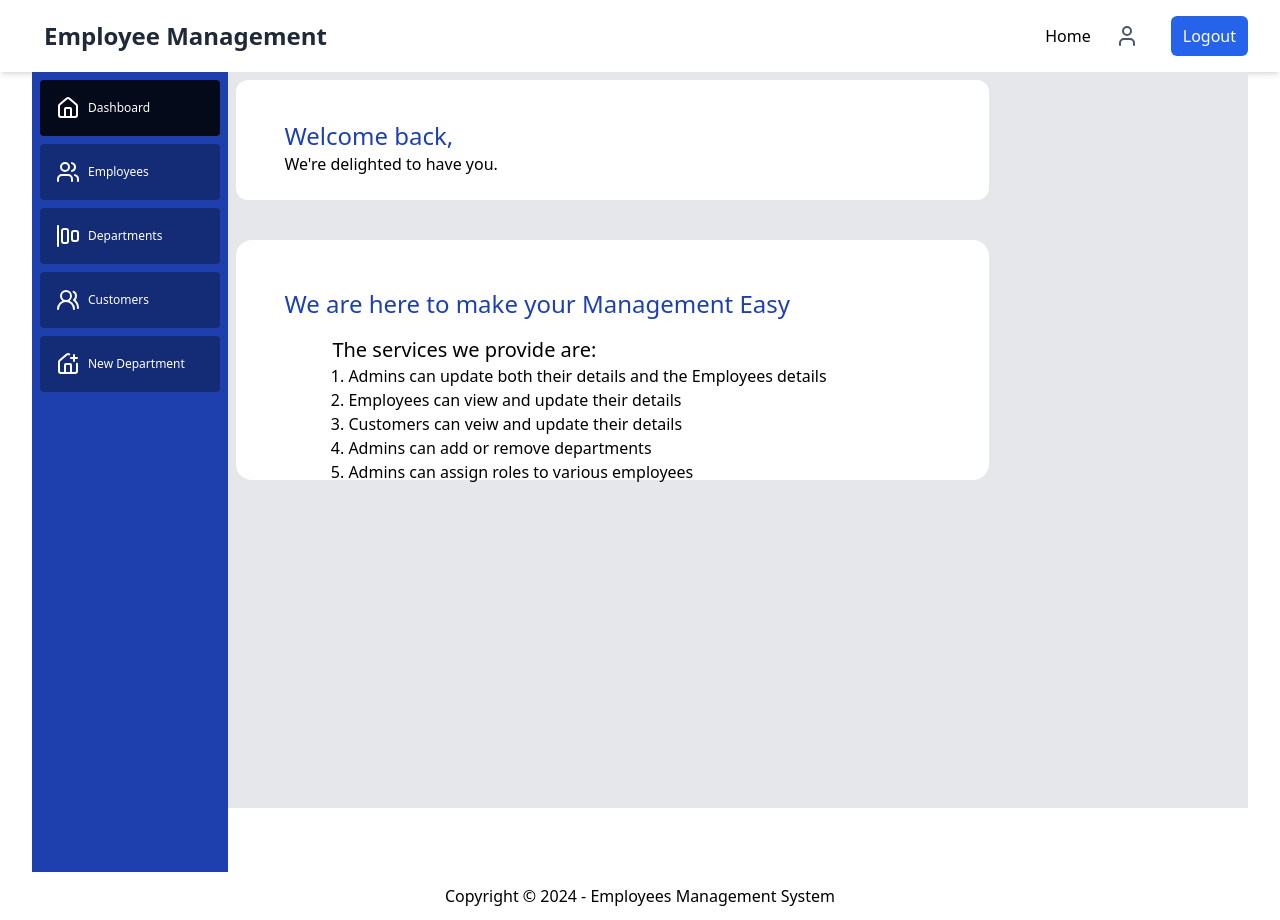
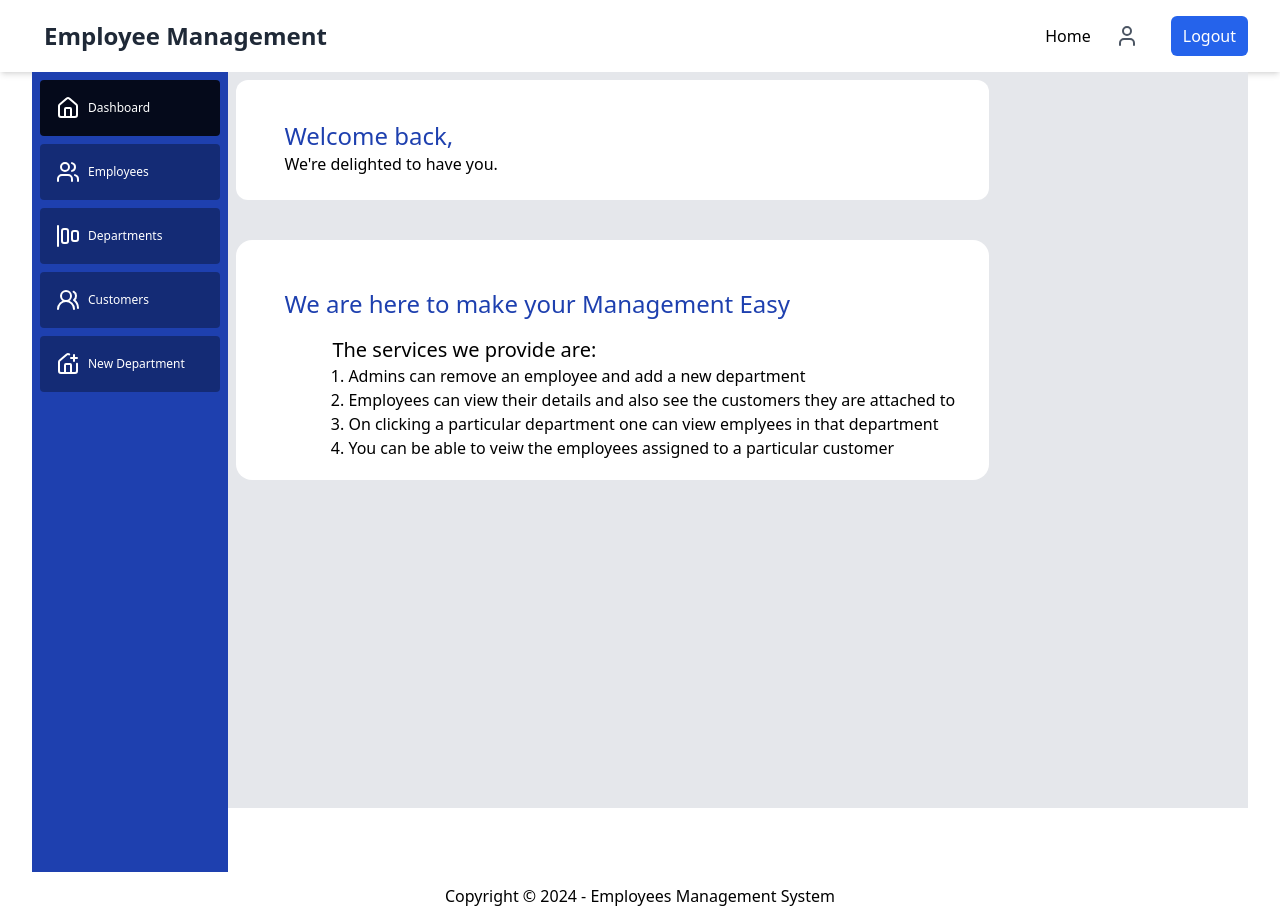
Before and after one commit to DennisRono/Employees-Management-System, a React (Vite) app in the folder client/: page /dash in a window 1280 px wide. Built offline with nearby package versions, Linux system fonts and the light colour scheme.

Commit message:
updates deliverables

```diff
--- a/client/src/pages/Dash.jsx
+++ b/client/src/pages/Dash.jsx
@@ -14,12 +14,11 @@ const Dash = () => {
         <p className="pl-12 text-xl">The services we provide are:</p>
         <ol className="pl-16 list-decimal">
           <li>
-            Admins can update both their details and the Employees details
+            Admins can remove an employee and add a new department
           </li>
-          <li>Employees can view and update their details</li>
-          <li>Customers can veiw and update their details</li>
-          <li>Admins can add or remove departments</li>
-          <li>Admins can assign roles to various employees</li>
+          <li>Employees can view their details and also see the customers they are attached to</li>
+          <li>On clicking a particular department one can view emplyees in that department</li>
+          <li>You can be able to veiw the employees assigned to a particular customer</li>
         </ol>
       </div>
     </>
```
